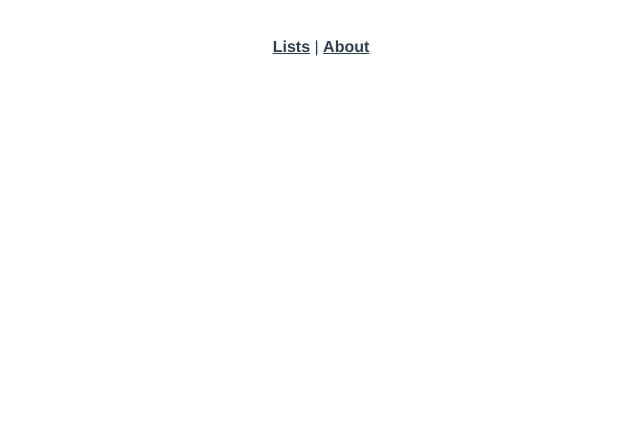
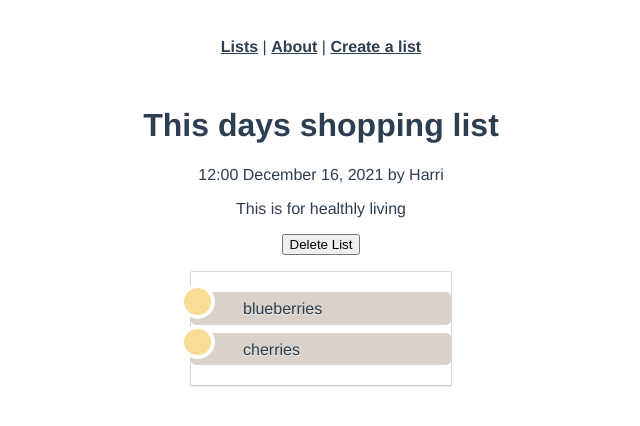
Before and after one commit to harritaito/harvest-shopping-list, a Vue app: page /list/123 in a window 1280 px wide. Before the commit this address had no page. Shown: the top 426 px of the page, without its empty margins (319-959 px from the left). Built offline with nearby package versions, Linux system fonts and the light colour scheme; data requests are answered from the project's data file.

Commit message:
Creation and Deletion of Lists and some styles.

```diff
--- a/package.json
+++ b/package.json
@@ -10,6 +10,7 @@
   },
   "dependencies": {
     "core-js": "^3.6.5",
+    "uuid": "^8.3.2",
     "vue": "^3.0.0",
     "vue-router": "^4.0.0-0",
     "vuex": "^4.0.0-0"
--- a/src/App.vue
+++ b/src/App.vue
@@ -21,17 +21,4 @@ export default {
   text-align: center;
   color: #2c3e50;
 }
-
-#nav {
-  padding: 30px;
-}
-
-#nav a {
-  font-weight: bold;
-  color: #2c3e50;
-}
-
-#nav a.router-link-exact-active {
-  color: #42b983;
-}
 </style>
--- a/src/components/NavBar.vue
+++ b/src/components/NavBar.vue
@@ -2,7 +2,8 @@
   <div id="nav" class="nav">
     <nav>
       <router-link :to="{ name: 'ShoppingLists' }">Lists</router-link> |
-      <router-link :to="{ name: 'About' }">About</router-link>
+      <router-link :to="{ name: 'About' }">About</router-link> |
+      <router-link :to="{ name: 'ListCreate' }">Create a list</router-link>
     </nav>
   </div>
 </template>
--- a/src/router/index.js
+++ b/src/router/index.js
@@ -1,6 +1,8 @@
 import { createRouter, createWebHistory } from 'vue-router'
 import ShoppingLists from '@/views/ShoppingLists.vue'
 import ListDetails from '@/views/ListDetails.vue'
+import ListCreate from '@/views/ListCreate.vue'
+import ErrorDisplay from '@/views/ErrorDisplay.vue'
 import About from '@/views/About.vue'
 
 const routes = [
@@ -10,15 +12,26 @@ const routes = [
     component: ShoppingLists,
   },
   {
-    path: '/lists/:id',
+    path: '/list/:id',
     name: 'ListDetails',
     props: true,
     component: ListDetails,
   },
   {
+    path: '/list/create',
+    name: 'ListCreate',
+    component: ListCreate,
+  },
+  {
     path: '/about',
     name: 'About',
     component: About,
+  },
+  {
+    path: '/error/:error',
+    name: 'ErrorDisplay',
+    props: true,
+    component: ErrorDisplay
   },
 ]
 
--- a/src/services/ListService.js
+++ b/src/services/ListService.js
@@ -16,4 +16,10 @@ export default {
   getList(id) {
     return apiClient.get('/lists/' + id)
   },
+  postList(list) {
+    return apiClient.post('/lists', list)
+  },
+  deleteList(id) {
+    return apiClient.delete('/lists/' + id)
+  },
 }
--- a/src/store/index.js
+++ b/src/store/index.js
@@ -8,6 +8,15 @@ export default createStore({
     list: {},
   },
   mutations: {
+    ADD_LIST(state, list) {
+      state.lists.push(list)
+    },
+    REMOVE_LIST(state, id) {
+      const index = state.lists.findIndex((list) => list.id == id)
+      console.log(index)
+      state.lists.splice(index, 1)
+      console.log('success')
+    },
     SET_LIST(state, list) {
       state.list = list
     },
@@ -16,6 +25,25 @@ export default createStore({
     },
   },
   actions: {
+    createList({ commit }, list) {
+      return ListService.postList(list)
+        .then(() => {
+          commit('ADD_LIST', list)
+        })
+        .catch((error) => {
+          throw error
+        })
+    },
+    deleteList({ commit }, id) {
+      return ListService.deleteList(id)
+        .then((response) => {
+          commit('REMOVE_LIST', response.data)
+          console.log('yippee')
+        })
+        .catch((error) => {
+          throw error
+        })
+    },
     fetchLists({ commit }) {
       return ListService.getLists()
         .then((response) => {
--- a/src/views/About.vue
+++ b/src/views/About.vue
@@ -1,5 +1,14 @@
 <template>
   <div class="about">
-    <h1>This is an about page</h1>
+    <h1>About</h1>
+    <p>
+      This is a small shopping list application. In future I hope it suggests
+      seasonal harvest produce to the user.
+    </p>
+    <p>
+      Like in December it would suggest Date, Satsuma, Pear, Carrot, Beetroot,
+      White cabbage, Pike, Oysters.
+    </p>
+    <p>However this has not yet been implemented.</p>
   </div>
 </template>
--- /dev/null
+++ b/src/views/ListCreate.vue
@@ -0,0 +1,197 @@
+<template>
+  <div class="form-container">
+    <h2>Create a shopping list</h2>
+    <form @submit.prevent="onSubmit">
+      <input v-model="list.title" type="text" placeholder="Title" />
+      <input v-model="list.description" type="text" placeholder="Description" />
+      <ul>
+        <li v-for="(todo, index) in todos" :key="index">
+          <span :class="{ done: todo.done }" @click="doneItem(todo)">{{
+            todo
+          }}</span
+          >&nbsp;
+          <button @click="removeItem(index)">Remove</button>
+        </li>
+      </ul>
+      <h4 v-if="todos.length === 0">Empty list.</h4>
+      <form class="input-group" @submit.prevent="addItem()">
+        <input
+          v-model="newItem"
+          name="newItem"
+          autocomplete="off"
+          type="text"
+          placeholder="Item"
+          id="newcolumn"
+        />
+        <button id="addButton">Add Item</button>
+      </form>
+
+      <button id="submitButton" type="submit">Submit</button>
+    </form>
+  </div>
+</template>
+
+<script>
+import { v4 as uuidv4 } from 'uuid'
+import { ref } from 'vue'
+
+export default {
+  setup() {
+    const newItem = ref('')
+    const defaultData = []
+    const todosData = JSON.parse(localStorage.getItem('todos')) || defaultData
+    const todos = ref(todosData)
+
+    function addItem() {
+      if (newItem.value) {
+        todos.value.push(newItem.value)
+        newItem.value = ''
+      }
+      saveData()
+    }
+    function removeItem(index) {
+      todos.value.splice(index, 1)
+      saveData()
+    }
+    function saveData() {
+      const storageData = JSON.stringify(todos.value)
+      localStorage.setItem('todos', storageData)
+    }
+    return {
+      todos,
+      newItem,
+      addItem,
+      removeItem,
+      saveData,
+    }
+  },
+  data() {
+    return {
+      list: {
+        id: '',
+        date: '',
+        time: '',
+        maker: '',
+        title: '',
+        description: '',
+        items: [],
+      },
+    }
+  },
+  created() {
+    setInterval(this.getNow, 1000)
+  },
+  methods: {
+    getNow: function () {
+      const today = new Date()
+      const monthNames = [
+        'January',
+        'February',
+        'March',
+        'April',
+        'May',
+        'June',
+        'July',
+        'August',
+        'September',
+        'October',
+        'November',
+        'December',
+      ]
+      const date =
+        monthNames[today.getMonth()] +
+        ' ' +
+        (today.getDate() + 1) +
+        ', ' +
+        today.getFullYear()
+      const time = today.getHours() + ':' + today.getMinutes()
+      this.list.date = date
+      this.list.time = time
+    },
+    onSubmit() {
+      const list = {
+        ...this.list,
+        id: uuidv4(),
+        items: this.todos,
+        maker: this.$store.state.user,
+      }
+      this.$store
+        .dispatch('createList', list)
+        .then(() => {
+          this.$router.push({
+            name: 'ListDetails',
+            params: { id: list.id },
+          })
+        })
+        .catch((error) => {
+          this.$router.push({
+            name: 'ErrorDisplay',
+            params: { error: error },
+          })
+        })
+    },
+  },
+}
+</script>
+<style scoped>
+li {
+  list-style-type: none;
+}
+.input-group {
+  display: flex;
+}
+.input-group > #newcolumn {
+  flex-grow: 2;
+}
+
+.input-group > #addButton {
+  flex-grow: 1;
+}
+button#addButton {
+  height: 35px;
+  margin-bottom: 24px;
+}
+button#submitButton {
+  align-items: center;
+  height: 50px;
+  padding: 0 40px;
+  background: linear-gradient(to right, #16c0b0, #84cf6a);
+  color: #ffffff;
+  border: none;
+  border-radius: 6px;
+  font-size: 18px;
+  font-weight: 800;
+  cursor: pointer;
+  transition: all 0.2s linear;
+}
+button#submitButton:hover {
+  -webkit-transform: scale(1.02);
+  transform: scale(1.01);
+  box-shadow: 0 3px 12px 0 rgba(0, 0, 0, 0.2);
+}
+input {
+  display: block;
+  width: 100%;
+  height: 30px;
+  margin-bottom: 24px;
+}
+input[type='text'] {
+  padding: 0px 10px;
+}
+input:focus {
+  border-color: #16c0b0;
+  outline: 0;
+}
+
+.form-container {
+  display: flex;
+  justify-content: center;
+  flex-direction: column;
+  align-items: center;
+  margin-bottom: 10%;
+}
+select:focus {
+  border-color: #16c0b0;
+  outline: 0;
+}
+</style>
--- a/src/views/ListDetails.vue
+++ b/src/views/ListDetails.vue
@@ -3,8 +3,11 @@
     <h1>{{ list.title }}</h1>
     <p>{{ list.time }} {{ list.date }} by {{ list.maker }}</p>
     <p>{{ list.description }}</p>
-    <ul>
-      <li v-for="item in list.items" :key="item.index">{{ item }}</li>
+    <p><button @click="deleteList(list.id)">Delete List</button></p>
+    <ul class="list">
+      <li class="list-item" v-for="item in list.items" :key="item.index">
+        <input class="list-item__input" type="checkbox" /><span class="list-item__label">{{ item }}</span>
+      </li>
     </ul>
   </div>
 </template>
@@ -25,11 +28,100 @@ export default {
       return this.$store.state.list
     },
   },
+  methods: {
+    deleteList(id) {
+      this.$store
+        .dispatch('deleteList', id)
+        .then(() => {
+          this.$router.push({
+            name: 'ShoppingLists',
+          })
+        })
+        .catch((error) => {
+          this.$router.push({
+            name: 'ErrorDisplay',
+            params: { error: error },
+          })
+        })
+    },
+  },
 }
 </script>
 
 <style scoped>
-li {
+.list {
+  position: relative;
+  width: 260px;
+  margin: 0 auto;
+  padding: 12px 0;
+  background: #fff;
+  border: 1px solid;
+  border-color: #dfdcdc #d9d6d6 #ccc;
+  border-radius: 2px;
+  -webkit-box-shadow: 0 1px 2px rgba(0, 0, 0, 0.1);
+  -moz-box-shadow: 0 1px 2px rgba(0, 0, 0, 0.1);
+  box-shadow: 0 1px 2px rgba(0, 0, 0, 0.1);
+}
+
+.list:before,
+.list:after {
+  content: '';
+  position: absolute;
+  z-index: -1;
+  height: 4px;
+  background: #fff;
+  border: 1px solid #ccc;
+  border-radius: 2px;
+}
+
+.list-item {
   list-style: none;
+  padding: 0;
+  text-shadow: 0 1px 0 rgba(255, 255, 255, 0.5);
+  position: relative;
+  display: block;
+  padding: 0.4em 0.4em 0.4em 2em;
+  margin: 0.5em 0;
+  background: #dad2ca;
+  text-decoration: none;
+  border-radius: 0.3em;
+  transition: 0.3s ease-out;
+  text-align: left;
+}
+
+input[type='checkbox'] {
+  position: relative;
+  visibility: hidden;
+  cursor: pointer;
+}
+input[type='checkbox']:hover {
+  background: #e9e4e0;
+}
+input[type='checkbox']:active:after {
+  transform: rotate(360deg);
+}
+input[type='checkbox']:after {
+  content: '';
+  visibility: visible;
+  cursor: pointer;
+  display: block;
+  position: relative;
+  left: -3.5em;
+  top: 50%;
+  margin-top: -1.3em;
+  background: #f9dd94;
+  height: 2em;
+  width: 2em;
+  line-height: 2em;
+  border: 0.3em solid #fff;
+  text-align: center;
+  font-weight: bold;
+  border-radius: 2em;
+  transition: all 0.3s ease-out;
+}
+
+input[type='checkbox']:checked:after {
+  content: '✓';
+  background: linear-gradient(to right, #0a0, #84cf6a);
 }
 </style>
```
Also changed, not shown: db.json (+12 -3 lines), 1 other file (tests, documents, lock files or other folders).
